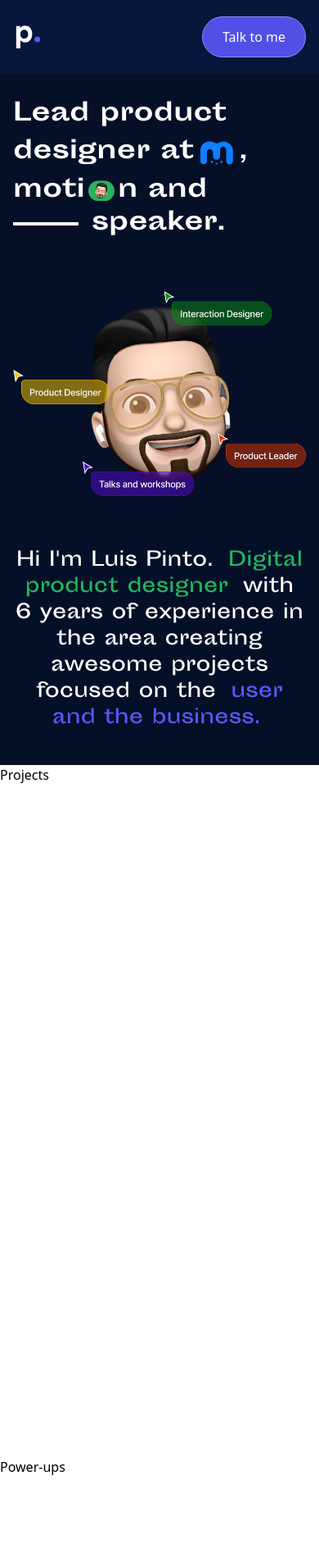
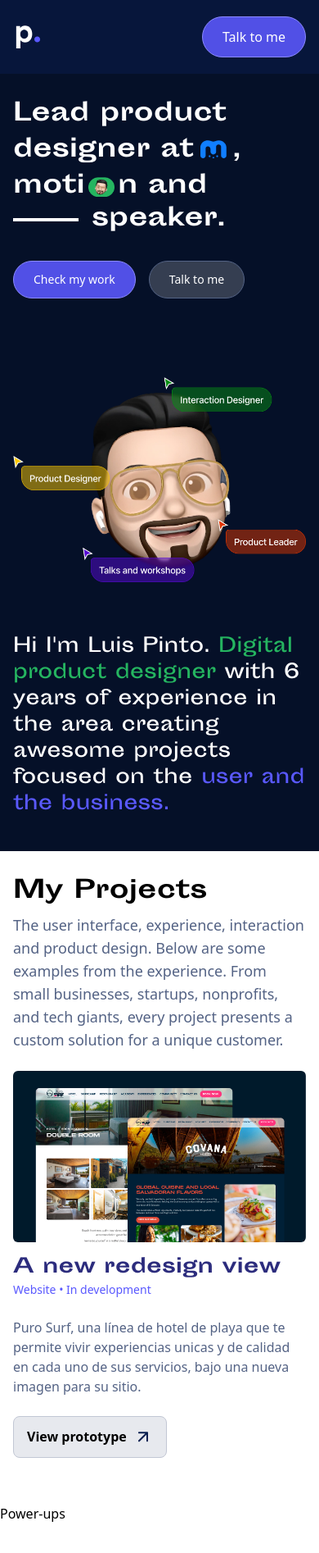
Before and after one commit to lpinto16/pintoux, a website: page index.html in a window 390 px wide. Shown: the top 1894 px of the page at 82% size. Drawn offline with Linux system fonts and the light colour scheme.

Commit message:
fix responsive layout and new sections

```diff
--- a/index.html
+++ b/index.html
@@ -31,17 +31,20 @@
   <!-- Main container -->
   <main>
     <!-- Bio section -->
-    <div class=" bg-downriver-900 w-full pt-[122px] px-4 md:pt-[182px] lg:pt-[206px] pb-10 md:pb-[73px] lg:pb-28" id="hero-text">
+    <div class=" bg-downriver-900 w-full pt-[122px] px-4 md:pt-[182px] lg:pt-[206px] pb-10 md:pb-[73px] lg:pb-28" id="bio">
       <div class="container mx-auto">
-        <div class="flex flex-wrap justify-between items-center w-full font-sporting-bold text-general-white" id="bio">
+        <div class="flex flex-wrap justify-between items-center w-full font-sporting-bold text-general-white">
+
           <!-- Welcomet text container -->
           <div class="w-full md:w-auto text-3xl md:text-5xl lg:text-7xl">
               <div>
                 Lead product
               </div>
-              <div class="mt-2 flex items-center">
+              <div class="mt-2 flex items-start">
                 <span>designer at</span>
-                <img src="/img/mdu-logo.svg" alt="mdu" class=" w-[40px] mx-2 md:w-[40px] lg:w-[72px]">
+                <a href="https://mercandu.com" target="_blank">
+                  <img src="/img/mdu-logo.svg" alt="mdu" class=" w-8 mx-2 md:w-[40px] lg:w-[72px]">
+                </a>
                 <span>,</span>
               </div>
               <div class="mt-2 flex items-center">
@@ -53,7 +56,13 @@
               <div class="border-2 border-general-white w-20 md:w-36 md:border-4"></div>
               <span class="ml-4">speaker.</span>
               </div>
+              <!-- actions -->
+              <div class="flex py-8">
+                <button class=" text-sm md:text-lg rounded-full text-general-white px-6 py-3 font-sans bg-blue_ribbon-600 border border-blue_ribbon-400 cursor-pointer hover:bg-blue_ribbon-500 transition ease-in-out duration-300">Check my work</button>
+                <button class="ml-4 text-sm md:text-lg rounded-full text-general-white px-6 py-3 font-sans bg-downriver-50/20 border border-downriver-400 cursor-pointer hover:bg-downriver-100/30 transition ease-in-out duration-300">Talk to me</button>
+              </div>
           </div>
+
           <!-- Image-hero -->
             <div class="w-full xl:w-1/2 flex justify-center py-16 xl:pl-6 xl:py-0" id="image-hero">
               <img src="/img/img-intro.png" alt="memoji" class="xl:w-4/5">
@@ -61,14 +70,42 @@
         </div>
 
         <!-- My Bio -->
-            <div class="justify-center items-center xl:mt-16 font-sporting-regular text-2xl md:text-4xl lg:text-5xl text-center text-general-white">
-              Hi I'm Luis Pinto. <span class="text-emerald-500 mx-2">Digital product designer</span> with 6 years of experience in the area creating awesome projects focused on the <span class=" text-blue_ribbon-500 mx-2">user and the business.</span>
+            <div class="xl:mt-16 font-sporting-regular text-2xl md:text-4xl md:leading-10 lg:text-5xl lg:leading-[56px] text-left md:text-center text-general-white">
+              Hi I'm Luis Pinto. <span class="text-emerald-500">Digital product designer</span> with 6 years of experience in the area creating awesome projects focused on the <span class=" text-blue_ribbon-500"> user and the business.</span>
             </div>
       </div>
     </div>
 
-    <div class=" bg-red-500 flex w-screen h-screen" id="projects">
-      Projects
+    <!-- Projects section -->
+    <div class="w-full py-8 px-4" id="projects">
+      <div class="container mx-auto">
+        <div class=" flex flex-wrap items-center">
+          <!-- Section intro projects -->
+          <div>
+            <h1 class=" text-3xl font-sporting-bold">My Projects</h1>
+            <p class=" text-downriver-400 text-lg mt-2">The user interface, experience, interaction and product design. Below are some examples from the experience. From small businesses, startups, nonprofits, and tech giants, every project presents a custom solution for a unique customer.</p>
+          </div>
+          <!-- Project 1 -->
+          <div class="py-6 w-full" id="project-ps">
+            <img src="./img/projects/project-ps.jpg" alt="purosurf-site" class="rounded-md">
+            <div class="pt-4 pb-3">
+              <h3 class=" text-blue_ribbon-900 font-sporting-bold text-2xl">A new redesign view</h3>
+              <div class=" w-full text-sm text-blue_ribbon-500">
+                <span>Website</span>
+                <span>•</span>
+                <span>In development</span>
+              </div>
+            </div>
+            <p class="pt-3 pb-6 text-base text-downriver-400">Puro Surf, una línea de hotel de playa que te permite vivir experiencias unicas y de calidad en cada uno de sus servicios, bajo una nueva imagen para su sitio.</p>
+            <button class="flex gap-2 px-4 py-3 bg-downriver-100 border border-downriver-200 rounded-lg font-semibold">
+              <span>View prototype</span>
+              <svg width="24" height="25" viewBox="0 0 24 25" fill="none" xmlns="http://www.w3.org/2000/svg">
+                <path d="M17.9199 6.87C17.8185 6.62565 17.6243 6.43147 17.3799 6.33C17.2597 6.27876 17.1306 6.25158 16.9999 6.25H6.99994C6.73472 6.25 6.48037 6.35536 6.29283 6.54289C6.1053 6.73043 5.99994 6.98478 5.99994 7.25C5.99994 7.51522 6.1053 7.76957 6.29283 7.95711C6.48037 8.14464 6.73472 8.25 6.99994 8.25H14.5899L6.28994 16.54C6.19621 16.633 6.12182 16.7436 6.07105 16.8654C6.02028 16.9873 5.99414 17.118 5.99414 17.25C5.99414 17.382 6.02028 17.5127 6.07105 17.6346C6.12182 17.7564 6.19621 17.867 6.28994 17.96C6.3829 18.0537 6.4935 18.1281 6.61536 18.1789C6.73722 18.2297 6.86793 18.2558 6.99994 18.2558C7.13195 18.2558 7.26266 18.2297 7.38452 18.1789C7.50638 18.1281 7.61698 18.0537 7.70994 17.96L15.9999 9.66V17.25C15.9999 17.5152 16.1053 17.7696 16.2928 17.9571C16.4804 18.1446 16.7347 18.25 16.9999 18.25C17.2652 18.25 17.5195 18.1446 17.707 17.9571C17.8946 17.7696 17.9999 17.5152 17.9999 17.25V7.25C17.9984 7.11932 17.9712 6.99022 17.9199 6.87Z" fill="#0B2051"/>
+                </svg>
+            </button>
+          </div>
+        </div>
+      </div>
     </div>
     <div class=" bg-green-500 flex w-screen h-screen" id="power-ups">
       Power-ups
--- a/tailwind.config.js
+++ b/tailwind.config.js
@@ -1,6 +1,6 @@
 /** @type {import('tailwindcss').Config} */
 module.exports = {
-  content: ["./dist/*.{html,}"],
+  content: ["./*.{html,}"],
   theme: {
     colors: {
       transparent: 'transparent',
```
Also changed, not shown: dist/output.css, img/projects/project-ew.jpg (added), img/projects/project-liv.jpg (added), img/projects/project-mdu.jpg (added), img/projects/project-ps.jpg (added), img/projects/project-sd.jpg (added), img/projects/project-st.jpg (added), img/projects/project-tse.jpg (added), 1 other file.
